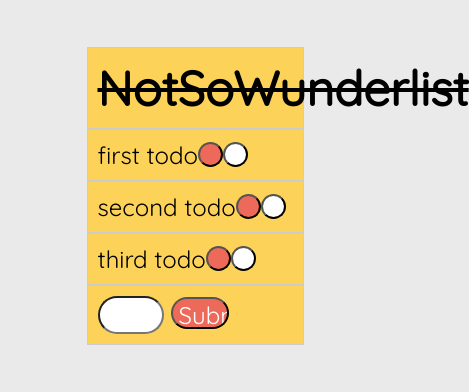
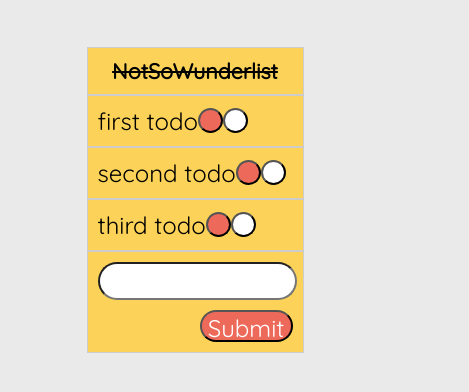
Before and after one commit to FAC-Sixteen/week2-project-RRJD, a website: page index.html in a window 390 px wide. Shown: the whole page, 469 px wide, since content can reach past the window. Drawn offline with Linux system fonts and the light colour scheme.

Commit message:
fixed all responsiveness stuff

```diff
--- a/style.css
+++ b/style.css
@@ -46,6 +46,8 @@
   flex-direction: column;
   margin-top: 12%;
   margin-bottom: 12%;
+  word-wrap: break-word;
+
 }
 
 #todo-item,
@@ -61,7 +63,7 @@
 }
 
 #todo-item {
-  font-size: 3rem;
+  font-size: 5.5vw;
   order: -1;
   text-align: center;
   /* font-family: 'Pacifico',
@@ -81,13 +83,24 @@
 input {
   border-radius: 25px;
   height: 2rem;
-  width: 30%;
   font-size: 1.5rem;
   font-family: 'Quicksand',
     sans-serif;
+    margin-right: auto;
+}
+
+li {
+  word-wrap: break-word;
 }
 
 #submit-item {
   background-color: #ED6A5A;
   color: white;
+  width: auto;
+  float: right;
 }
+
+#input-item {
+  width: 49vw;
+  margin-bottom: 10px;
+}
```
